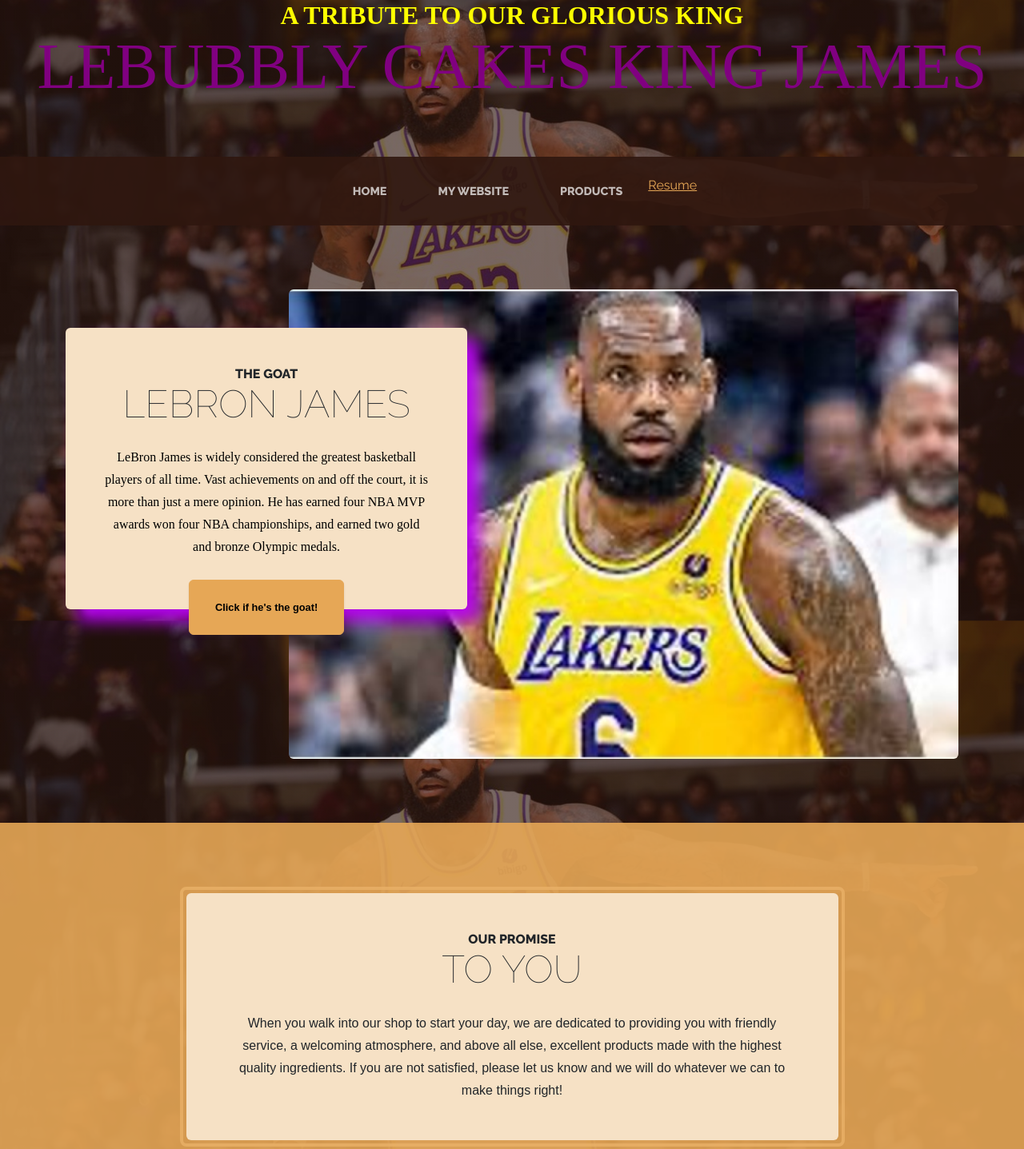
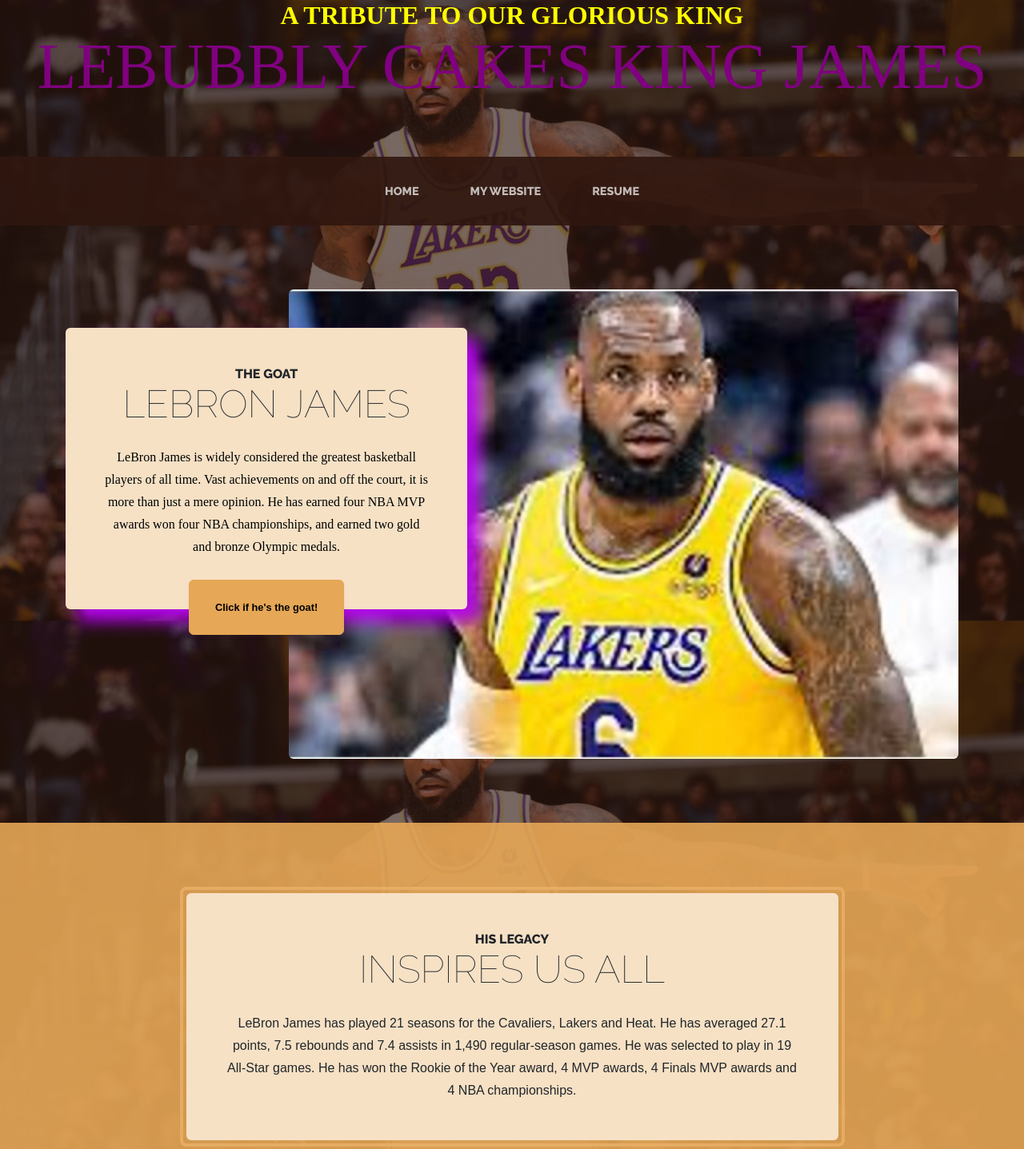
Before and after one commit to cashclark/is201, a plain HTML site: page index.html in a window 1280 px wide. Shown: the part 77-1514 px from the top of the page at 80% size. Drawn offline with nearby package versions, Linux system fonts and the light colour scheme.

Commit message:
Add files via upload

```diff
--- a/index.html
+++ b/index.html
@@ -5,7 +5,7 @@
         <meta name="viewport" content="width=device-width, initial-scale=1, shrink-to-fit=no" />
         <meta name="description" content="" />
         <meta name="author" content="" />
-        <title>Business Casual - Start Bootstrap Theme</title>
+        <title>The Glorious King</title>
         <link rel="icon" type="image/x-icon" href="assets/favicon.ico" />
         <!-- Google fonts-->
         <link href="https://fonts.googleapis.com/css?family=Raleway:100,100i,200,200i,300,300i,400,400i,500,500i,600,600i,700,700i,800,800i,900,900i" rel="stylesheet" />
@@ -30,8 +30,7 @@
                     <ul class="navbar-nav mx-auto">
                         <li class="nav-item px-lg-4"><a class="nav-link text-uppercase" href="index.html">Home</a></li>
                         <li class="nav-item px-lg-4"><a class="nav-link text-uppercase" href="web dev walk through/index.html">My Website</a></li>
-                        <li class="nav-item px-lg-4"><a class="nav-link text-uppercase" href="products.html">Products</a></li>
-                        <a href="web dev walk through/html/resume.html">Resume</a>
+                        <li class="nav-item px-lg-4"><a class="nav-link text-uppercase" href="web dev walk through/html/resume.html">Resume</a></li>
                         <!-- <li class="nav-item px-lg-4"><a class="nav-link text-uppercase" href="store.html">Store</a></li> -->
                     </ul>
                 </div>
@@ -58,10 +57,10 @@
                     <div class="col-xl-9 mx-auto">
                         <div class="cta-inner bg-faded text-center rounded">
                             <h2 class="section-heading mb-4">
-                                <span class="section-heading-upper">Our Promise</span>
-                                <span class="section-heading-lower">To You</span>
+                                <span class="section-heading-upper">His Legacy</span>
+                                <span class="section-heading-lower">Inspires us all</span>
                             </h2>
-                            <p class="mb-0">When you walk into our shop to start your day, we are dedicated to providing you with friendly service, a welcoming atmosphere, and above all else, excellent products made with the highest quality ingredients. If you are not satisfied, please let us know and we will do whatever we can to make things right!</p>
+                            <p class="mb-0">LeBron James has played 21 seasons for the Cavaliers, Lakers and Heat. He has averaged 27.1 points, 7.5 rebounds and 7.4 assists in 1,490 regular-season games. He was selected to play in 19 All-Star games. He has won the Rookie of the Year award, 4 MVP awards, 4 Finals MVP awards and 4 NBA championships.</p>
                         </div>
                     </div>
                 </div>
```
